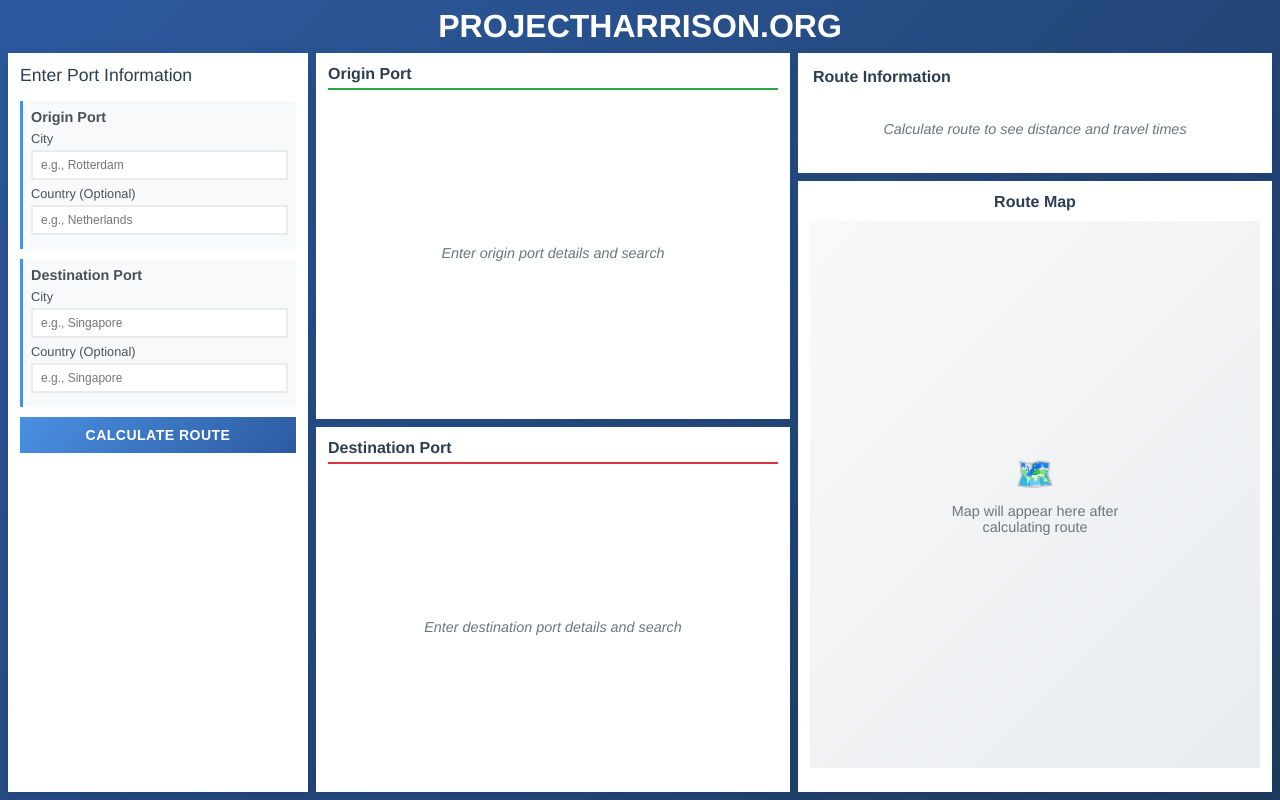
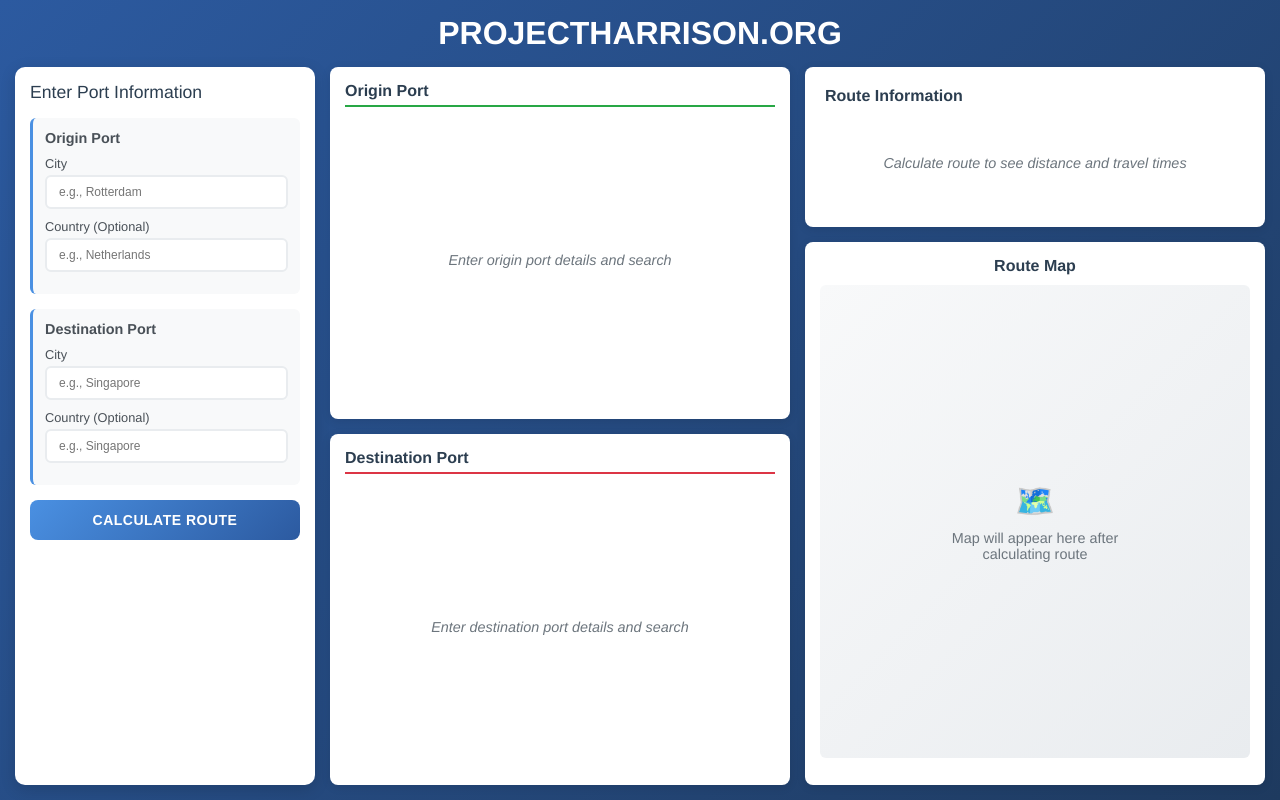
Before and after one commit to Project-Harrison/miniVMS, a Flask app: template templates/index.html in a window 1280 px wide. Run offline with Flask 3, Linux system fonts and the light colour scheme; the template is opened without the code that fills it, so the values that code supplies are empty.

Commit message:
Restored to '8a3268f20222f364f24f95c3b8dbcc86b4be38e5'
Replit-Restored-To: 8a3268f20222f364f24f95c3b8dbcc86b4be38e5

```diff
--- a/app.py
+++ b/app.py
@@ -57,7 +57,7 @@ def index():
 
             if route and "geometry" in route:
                 coords = [[lat, lon] for lon, lat in route["geometry"]["coordinates"]]
-                folium.PolyLine(locations=coords, color="blue", weight=1).add_to(m)
+                folium.PolyLine(locations=coords, color="blue", weight=3).add_to(m)
 
                 length_nm = route["properties"]["length"]
                 distance = f"{length_nm:.1f} nautical miles"
--- a/static/style.css
+++ b/static/style.css
@@ -17,12 +17,12 @@ body {
   height: 100vh;
   display: flex;
   flex-direction: column;
-  padding: 8px;
+  padding: 15px;
 }
 
 .header {
   text-align: center;
-  margin-bottom: 8px;
+  margin-bottom: 15px;
 }
 
 .header h1 {
@@ -36,14 +36,15 @@ body {
   flex: 1;
   display: grid;
   grid-template-columns: 300px 1fr 1fr;
-  gap: 8px;
-  height: calc(100vh - 60px);
+  gap: 15px;
+  height: calc(100vh - 80px);
 }
 
 /* Form Section - Left Column */
 .form-section {
   background: white;
-  padding: 12px;
+  border-radius: 10px;
+  padding: 15px;
   box-shadow: 0 4px 15px rgba(0,0,0,0.15);
   display: flex;
   flex-direction: column;
@@ -57,21 +58,22 @@ body {
 }
 
 .port-group {
-  margin-bottom: 10px;
-  padding: 8px;
+  margin-bottom: 15px;
+  padding: 12px;
   background: #f8f9fa;
+  border-radius: 6px;
   border-left: 3px solid #4a90e2;
 }
 
 .port-group h3 {
   color: #495057;
-  margin-bottom: 6px;
+  margin-bottom: 10px;
   font-size: 0.9rem;
   font-weight: 600;
 }
 
 .input-group {
-  margin-bottom: 6px;
+  margin-bottom: 10px;
 }
 
 .input-group label {
@@ -84,8 +86,9 @@ body {
 
 input[type="text"] {
   width: 100%;
-  padding: 6px 8px;
+  padding: 8px 12px;
   border: 2px solid #e9ecef;
+  border-radius: 6px;
   font-size: 12px;
   transition: all 0.3s ease;
   background: white;
@@ -101,10 +104,11 @@ input[type="text"]:focus {
   width: 100%;
   background: linear-gradient(135deg, #4a90e2 0%, #2c5aa0 100%);
   color: white;
-  padding: 10px;
+  padding: 12px;
   font-size: 14px;
   font-weight: 600;
   border: none;
+  border-radius: 8px;
   cursor: pointer;
   transition: all 0.3s ease;
   text-transform: uppercase;
@@ -121,12 +125,13 @@ input[type="text"]:focus {
 .results-section {
   display: flex;
   flex-direction: column;
-  gap: 8px;
+  gap: 15px;
 }
 
 .port-card {
   background: white;
-  padding: 12px;
+  border-radius: 8px;
+  padding: 15px;
   box-shadow: 0 2px 10px rgba(0,0,0,0.1);
   flex: 1;
   display: flex;
@@ -204,14 +209,15 @@ input[type="text"]:focus {
 .map-and-route {
   display: flex;
   flex-direction: column;
-  gap: 8px;
+  gap: 15px;
 }
 
 .route-info-card {
   background: white;
-  padding: 15px;
+  border-radius: 8px;
+  padding: 20px;
   box-shadow: 0 2px 10px rgba(0,0,0,0.1);
-  height: 120px;
+  height: 160px;
 }
 
 .route-info-card h3 {
@@ -236,15 +242,56 @@ input[type="text"]:focus {
 }
 
 .distance-value {
-  font-size: 1.6rem;
+  font-size: 1.4rem;
   font-weight: 700;
   color: #4a90e2;
   display: block;
+  margin-bottom: 15px;
+}
+
+.travel-times h4 {
+  color: #495057;
+  margin-bottom: 12px;
+  font-size: 0.9rem;
+  font-weight: 600;
+}
+
+.time-grid {
+  display: flex;
+  justify-content: space-between;
+  gap: 12px;
+  width: 100%;
+}
+
+.time-item {
+  background: #f8f9fa;
+  padding: 10px 8px;
+  border-radius: 6px;
+  text-align: center;
+  font-size: 0.75rem;
+  flex: 1;
+  border: 1px solid #e9ecef;
+}
+
+.speed {
+  display: block;
+  font-weight: 600;
+  color: #495057;
+  margin-bottom: 4px;
+  font-size: 0.8rem;
+}
+
+.duration {
+  display: block;
+  font-weight: 700;
+  color: #2c3e50;
+  font-size: 0.75rem;
 }
 
 .map-section {
   background: white;
-  padding: 12px;
+  border-radius: 8px;
+  padding: 15px;
   box-shadow: 0 2px 10px rgba(0,0,0,0.1);
   flex: 1;
 }
@@ -258,6 +305,7 @@ input[type="text"]:focus {
 }
 
 .map-container {
+  border-radius: 6px;
   overflow: hidden;
   background: #f8f9fa;
   height: calc(100% - 40px);
--- a/templates/index.html
+++ b/templates/index.html
@@ -127,6 +127,17 @@
           {% if distance %}
             <div class="distance-info">
               <span class="distance-value">{{ distance }}</span>
+              <div class="travel-times">
+                <h4>Travel Times</h4>
+                <div class="time-grid">
+                  {% for speed, time in travel_times.items() %}
+                    <div class="time-item">
+                      <span class="speed">{{ speed }}kn</span>
+                      <span class="duration">{{ time }}</span>
+                    </div>
+                  {% endfor %}
+                </div>
+              </div>
             </div>
           {% else %}
             <div class="placeholder">Calculate route to see distance and travel times</div>
```
